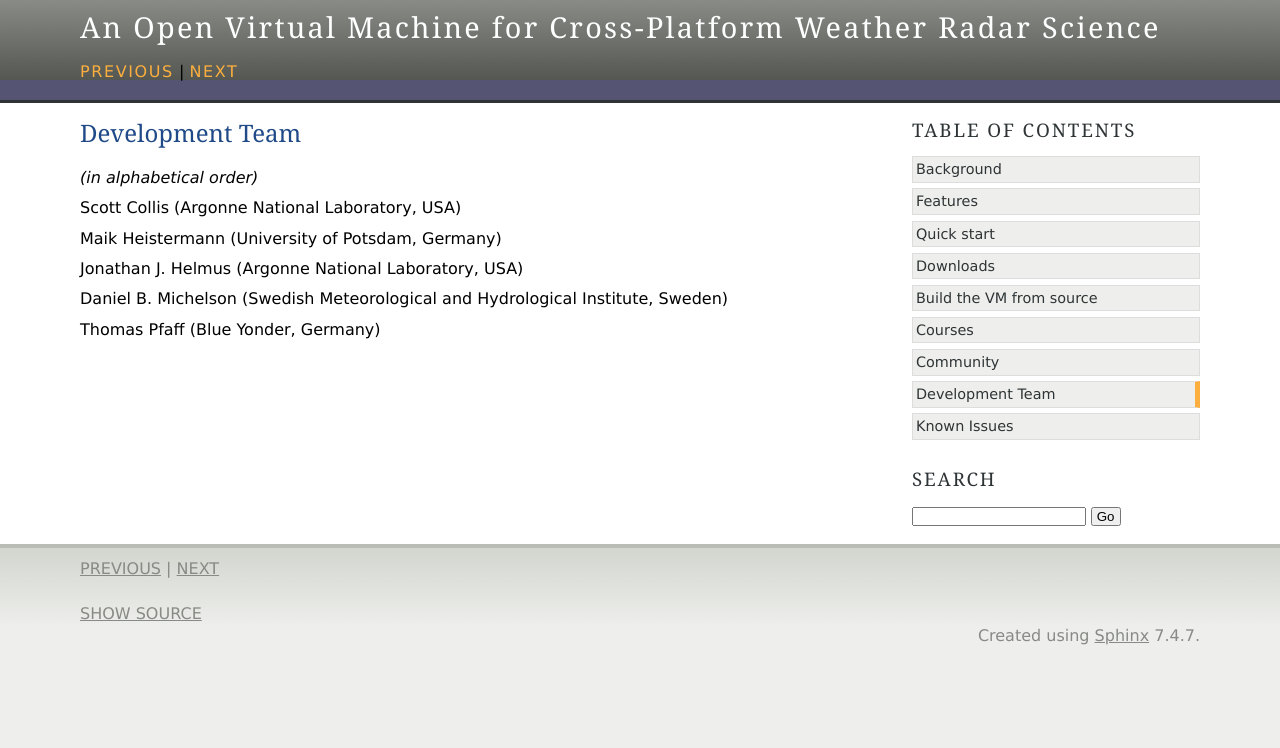
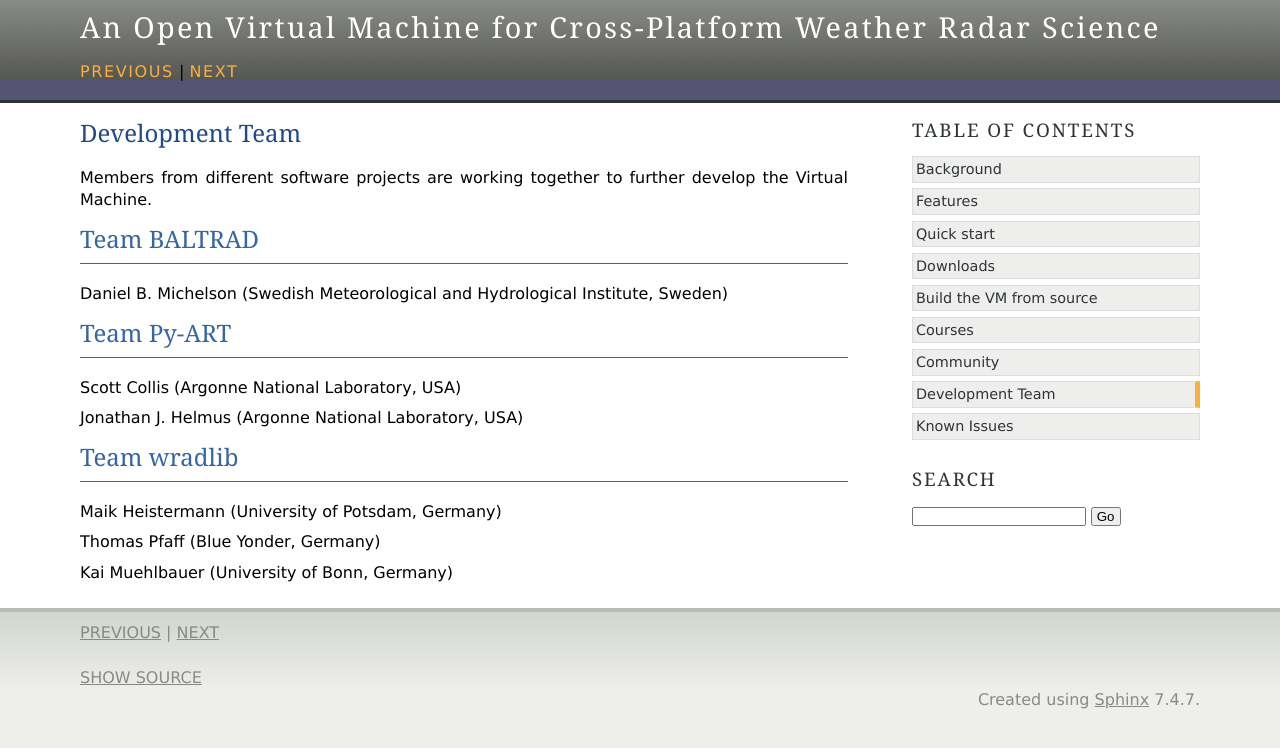
Before and after one commit to openradar/oss_weather_radar_vm, a Sphinx documentation site: the page built from doc/source/team.rst, in a window 1280 px wide. Shown: the top 748 px of the page. Built offline with Sphinx 7.4.7, drawn with Linux system fonts in a browser that asks for light colours; formulas are drawn with MathJax 3.

Commit message:
DOC: Minor edits in the documentation.

```diff
--- a/doc/source/background.rst
+++ b/doc/source/background.rst
@@ -13,13 +13,13 @@ Turn-key solution
 
 Skip nasty installation procedures and stop worrying about dependencies.
 
-Just :doc:`get started quickly <quickstart>` with our readily-built VM appliances.
+Just :doc:`get started quickly <quickstart>` with readily-built VM appliances.
 
 
 Forget platform issues
 ----------------------
 
-For various software packages, different operating systems might have different issues, or are not being supported at all. Windows users in particular
+For various software packages, different operating systems might have particular issues, or may not be supported at all. Windows users in particular
 will know that scientific software packages in Atmospheric Sciences are often supported for Linux only.
 
 The VM can be run on any platform by using VirtualBox. This way, you do not have to worry about platform support issues.
--- a/doc/source/build.rst
+++ b/doc/source/build.rst
@@ -9,7 +9,7 @@ can be installed.
 Requirements
 ------------
 
-To create and run this VM you will need to install
+To create and run this VM you need to install
 `VirtualBox <https://www.virtualbox.org/>`_ and `vagrant <http://www.vagrantup.com/>`_.
 
 Download the source `here <https://github.com/openradar/oss_weather_radar_vm/archive/master.zip>`_.
--- a/doc/source/features.rst
+++ b/doc/source/features.rst
@@ -1,8 +1,8 @@
 Features
 ========
 
-This projects creates a Linux Virtual Machine image (VM) with a
-number of open source weather radar software packages which can be run using VirtualBox
+The Virtual Machine (VM) is based on Linux (Ubuntu) and comes with a
+number of open source weather radar software packages. The VM can be run using VirtualBox
 on most operating systems (Linux, Mac, Windows).
 
 Weather Radar Software
--- a/doc/source/team.rst
+++ b/doc/source/team.rst
@@ -1,14 +1,29 @@
 Development Team
 ================
 
-*(in alphabetical order)*
+Members from different software projects are working together
+to further develop the Virtual Machine.
+
+
+Team BALTRAD
+------------
+
+Daniel B. Michelson (Swedish Meteorological and Hydrological Institute, Sweden)
+
+
+Team Py-ART
+-----------
 
 Scott Collis (Argonne National Laboratory, USA)
 
+Jonathan J. Helmus (Argonne National Laboratory, USA)
+
+
+Team wradlib
+------------
+
 Maik Heistermann (University of Potsdam, Germany)
 
-Jonathan J. Helmus (Argonne National Laboratory, USA)
+Thomas Pfaff (Blue Yonder, Germany)
 
-Daniel B. Michelson (Swedish Meteorological and Hydrological Institute, Sweden)
-
-Thomas Pfaff (Blue Yonder, Germany)
+Kai Muehlbauer (University of Bonn, Germany)
```
